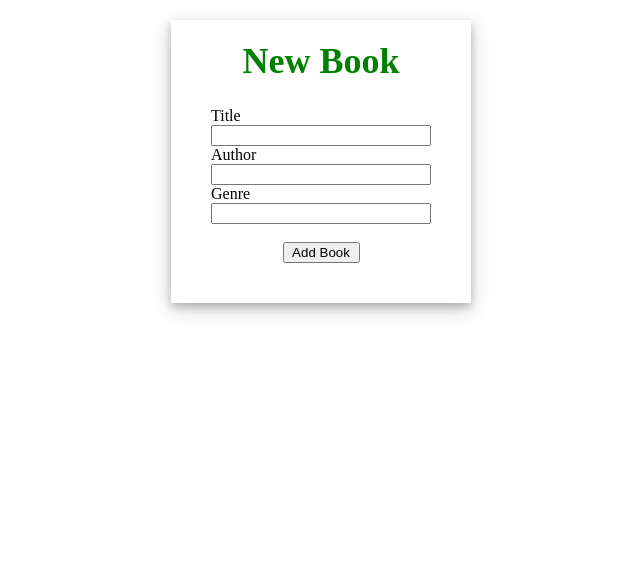
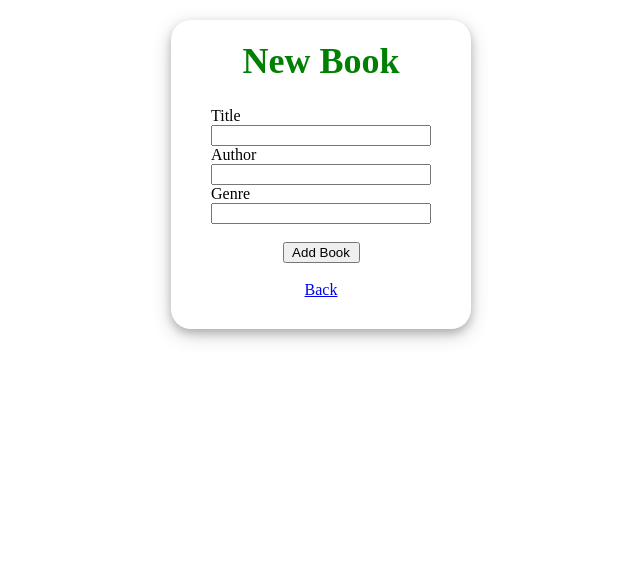
Before and after one commit to juanMoleroD/codeclan_library, a Flask app: page /books/new in a window 1280 px wide. Shown: the part 102-671 px from the top of the page, without its empty margins (319-959 px from the left). Run offline with Flask 2, Linux system fonts and the light colour scheme.

Commit message:
added round corners and back link

```diff
--- a/static/style.css
+++ b/static/style.css
@@ -50,6 +50,7 @@ body {
 #all-books-main-container > section {
     margin-top: 50px;
     box-shadow: 0 4px 8px 0px rgba(0, 0, 0, 0.2), 0 6px 20px 0 rgba(0, 0, 0, 0.19) ;
+    border-radius: 20px;
     padding: 0px 50px 50px 50px;
 }
 
@@ -63,16 +64,15 @@ body {
 #book-main-container > section {
     margin-top: 50px;
     box-shadow: 0 4px 8px 0px rgba(0, 0, 0, 0.2), 0 6px 20px 0 rgba(0, 0, 0, 0.19) ;
+    border-radius: 20px;
     padding: 0px 50px 50px 50px;
 }
 
 h1 {
-
     color: green;
     font-size: 36px;
+}
 
-
-}
 table {
     border-collapse: collapse;
 }
@@ -101,6 +101,7 @@ th, tr , td {
 #add-new-book-main-content > section {
     margin-top: 20px;
     box-shadow: 0 4px 8px 0px rgba(0, 0, 0, 0.2), 0 6px 20px 0 rgba(0, 0, 0, 0.19) ;
+    border-radius: 20px;
 }
 
 
@@ -114,13 +115,17 @@ th, tr , td {
 #new-books-form {
     width: 300px;
     margin: 0;
-    padding: 10px 0px 40px 0px;
+    padding: 10px 0px 30px 0px;
 }
 
 .form-items {
     display: flex;
     flex-direction: column;
-    padding: 0px 40px 0px 40px
+    padding: 0px 40px 0px 40px;
+}
+
+.form-items > a{
+    text-align: center;
 }
 
 ::placeholder {
--- a/templates/add_new_book.html
+++ b/templates/add_new_book.html
@@ -13,8 +13,11 @@
                     <input type="text" id="genre" name="genre">
                     <br>
                     <input id='submit-button' type="submit" value="Add Book">
+                    <br>
+                    <a href="/books">Back</a>
                 </section>
             </form>
+
         </section>
     </main>
 {% endblock %}
--- a/templates/book.html
+++ b/templates/book.html
@@ -51,7 +51,7 @@
             </tbody>
         </table>
         <br>
-        <a href="/books/" id="back-link">Back</a>
+        <a href="/books" id="back-link">Back</a>
     </section>
 </main>
 {% endblock %}
```
Also changed, not shown: models/book_list.py (line endings or trailing spaces).
